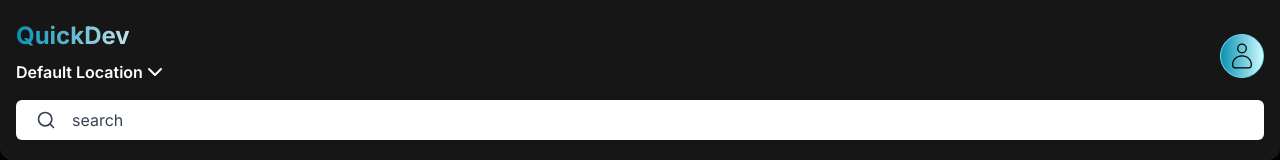
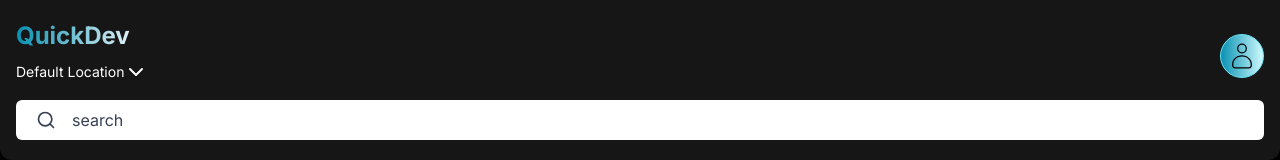
Before and after one commit to shaikhazrath/quickcommers, a Next.js app: page / in a window 1280 px wide. Shown: the top 160 px of the page. Built offline with nearby package versions, Linux system fonts and the light colour scheme; no server answers.

Commit message:
ola maps added

```diff
--- a/app/components/home/NavBar.jsx
+++ b/app/components/home/NavBar.jsx
@@ -26,7 +26,7 @@ const NavBar = () => {
                         QuickDev
                     </h1>
                     <Link href={'/location'} className='text-base font-semibold flex items-center py-2'>
-                        <h1 cla>      {truncateText(location, 5)}
+                        <h1 className=' text-sm font-normal'>      {truncateText(location, 5)}
                         </h1>
                         <ChevronDown />
                     </Link>
```
